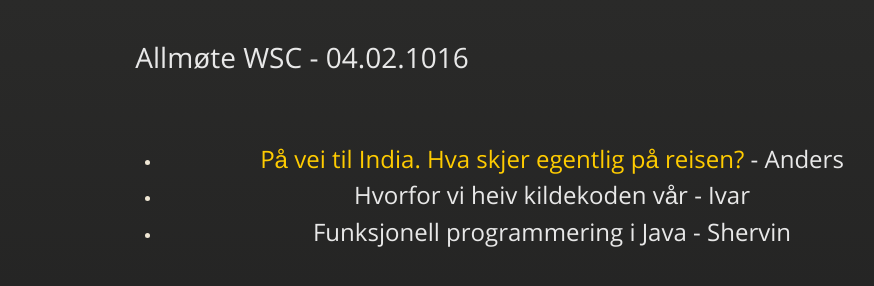
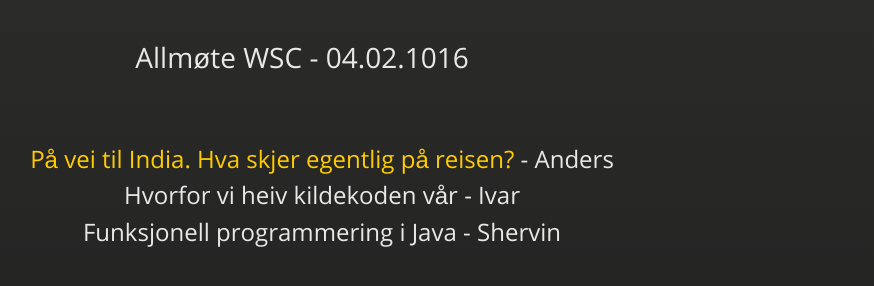
Before and after one commit to rossgard/rossgard.github.io, a plain HTML site: page index.html in a window 1280 px wide. Shown: the whole page, without its empty margins (338-1212 px from the left). Drawn offline with nearby package versions, Linux system fonts and the light colour scheme.

Commit message:
Faggruppemøte 04.02.2016

```diff
--- a/index.html
+++ b/index.html
@@ -18,11 +18,11 @@
   <br/>
   <br/>
   <br/>
-  <ul style="text-align:center">
-  <li><h2><a href="https://docs.google.com/a/webstep.no/presentation/d/14piCZjwBfJeUtCRj6uw-LvFI4kl4YMN6tp4uGSzDwXA/edit?usp=sharing_eid&ts=56b11b6b" target=_'blank'>
-    På vei til India. Hva skjer egentlig på reisen?</a> - Anders</h2></li>
-    <li><h2>Hvorfor vi heiv kildekoden vår - Ivar</h2></li>
-    <li><h2>Funksjonell programmering i Java - Shervin<h2></li>
-  </ul>
+  <dl>
+  <dd><h2><a href="https://docs.google.com/a/webstep.no/presentation/d/14piCZjwBfJeUtCRj6uw-LvFI4kl4YMN6tp4uGSzDwXA/edit?usp=sharing_eid&ts=56b11b6b" target=_'blank'>
+    På vei til India. Hva skjer egentlig på reisen?</a> - Anders</h2></d>
+    <dd><h2>Hvorfor vi heiv kildekoden vår - Ivar</h2></dd>
+    <dd><h2>Funksjonell programmering i Java - Shervin<h2></dd>
+  </dl>
   </body>
 </html>
--- a/stylesheets/styles.css
+++ b/stylesheets/styles.css
@@ -596,7 +596,7 @@ a small {
 }
 
 ul {
-  /*list-style-image: url("../images/bullet.png");*/
+  list-style-image: url("../images/bullet.png");
 }
 
 strong {
```
